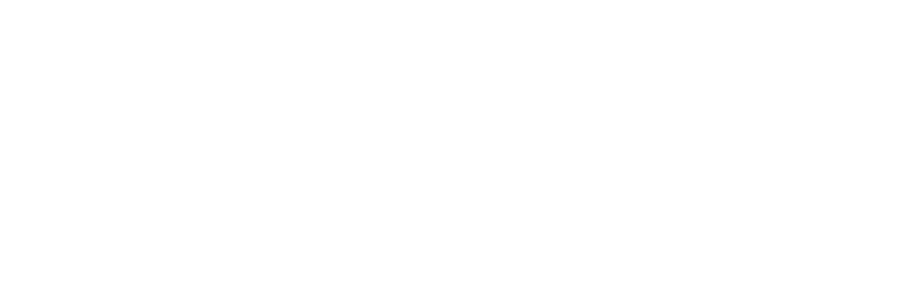
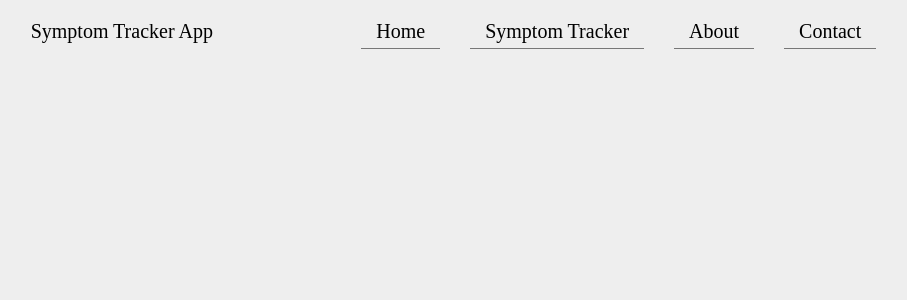
Before and after one commit to calebsmith00/symptom-tracker, a React (Create React App) app: page / in a window 1280 px wide. Shown: the top 300 px of the page, without its empty margins (179-1086 px from the left). Built offline with nearby package versions, Linux system fonts and the light colour scheme.

Commit message:
Basic navigation and styling

```diff
--- a/package.json
+++ b/package.json
@@ -13,6 +13,7 @@
     "react": "^18.1.0",
     "react-dom": "^18.1.0",
     "react-scripts": "5.0.1",
+    "sass": "^1.52.2",
     "typescript": "^4.7.3",
     "web-vitals": "^2.1.4"
   },
--- /dev/null
+++ b/src/app/app.scss
@@ -0,0 +1,10 @@
+body {
+    background: #eee;
+    margin: 0;
+    padding: 0;
+}
+
+.app {
+    width: 80%;
+    margin: auto;
+}
--- /dev/null
+++ b/src/app/app.tsx
@@ -0,0 +1,10 @@
+import Navbar from '../navigation/navbar'
+import "./app.scss";
+
+export default function App() {
+    return (
+        <div className="app">
+            <Navbar />
+        </div>
+    )
+}
--- a/src/index.tsx
+++ b/src/index.tsx
@@ -1,10 +1,12 @@
 import React from 'react';
 import ReactDOM from 'react-dom/client';
+import App from "./app/app";
 
 const root = ReactDOM.createRoot(
   document.getElementById('root') as HTMLElement
 );
 root.render(
   <React.StrictMode>
+    <App />
   </React.StrictMode>
 );
--- /dev/null
+++ b/src/navigation/links.ts
@@ -0,0 +1 @@
+export const links: Array<string> = ["Home", "Symptom Tracker", "About", "Contact"]
--- /dev/null
+++ b/src/navigation/navbar.scss
@@ -0,0 +1,43 @@
+.navbar {
+    display: flex;
+    flex-direction: row;
+    justify-content: space-around;
+    margin: 0px 15px;
+    font-size: 20px;
+}
+
+.navbar-links {
+    display: flex;
+    flex-direction: row;
+
+    p {
+        border-bottom: 1px solid #777;
+        margin: 15px;
+        padding: 5px 15px;
+
+        transition: all .6s ease-out;
+        &:hover {
+            font-size: 22px;
+            cursor: pointer;
+            transition: all .6s ease;
+        }
+    }
+}
+
+@keyframes onHover {
+    from {
+        transform: rorate(0deg);
+    }
+    to {
+        transform: rotate(360deg);
+    }
+}
+
+@keyframes onHoverDeselect {
+    from {
+        transform: rorate(360deg);
+    }
+    to {
+        transform: rotate(0deg);
+    }
+}
--- /dev/null
+++ b/src/navigation/navbar.tsx
@@ -0,0 +1,19 @@
+import { links } from "./links";
+import "./navbar.scss";
+
+export default function Navbar() {
+    const retrieveLinks = (): JSX.Element[] => {
+        return links.map((link: string): JSX.Element => {
+            return <p>{link}</p>
+        })
+    }
+
+    return (
+        <div className="navbar">
+            <p>Symptom Tracker App</p>
+            <span className="navbar-links">
+                {retrieveLinks()}
+            </span>
+        </div>
+    )
+}
```
Also changed, not shown: 1 other file (tests, documents, lock files or other folders).
